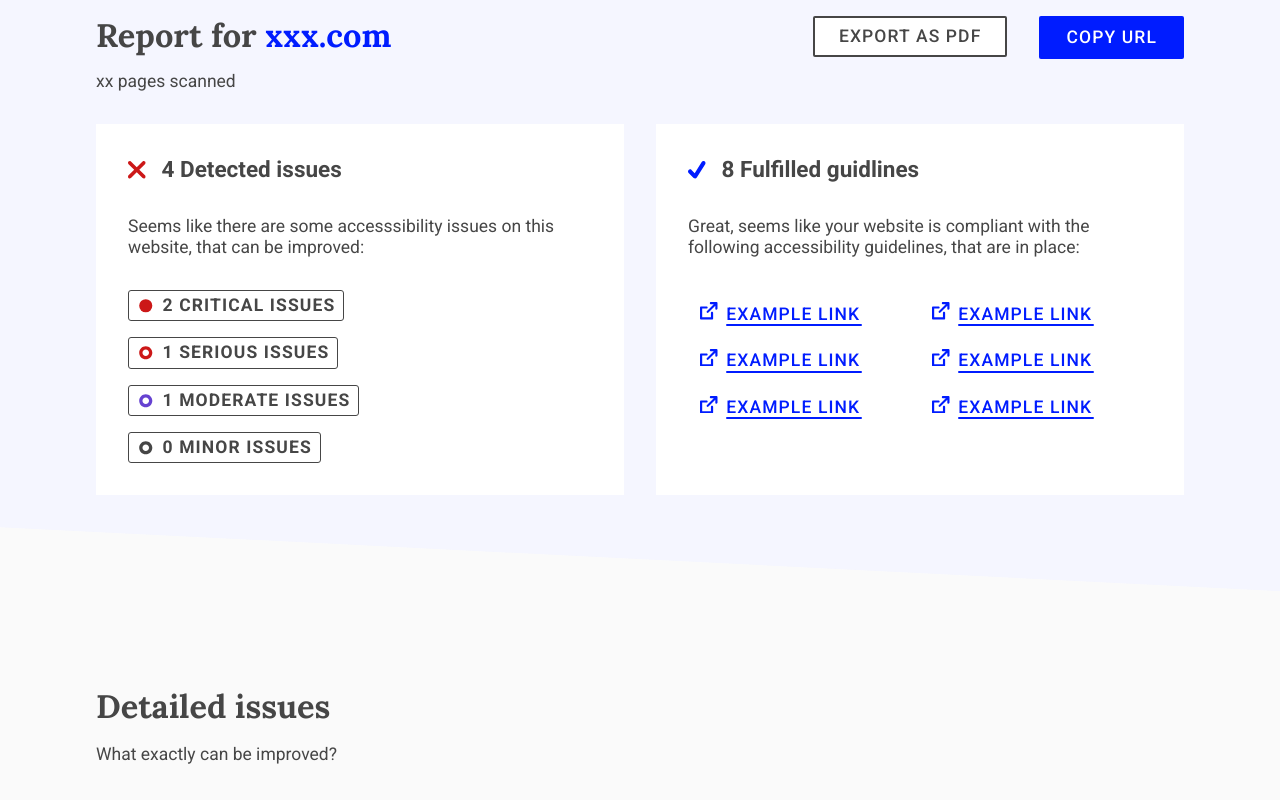
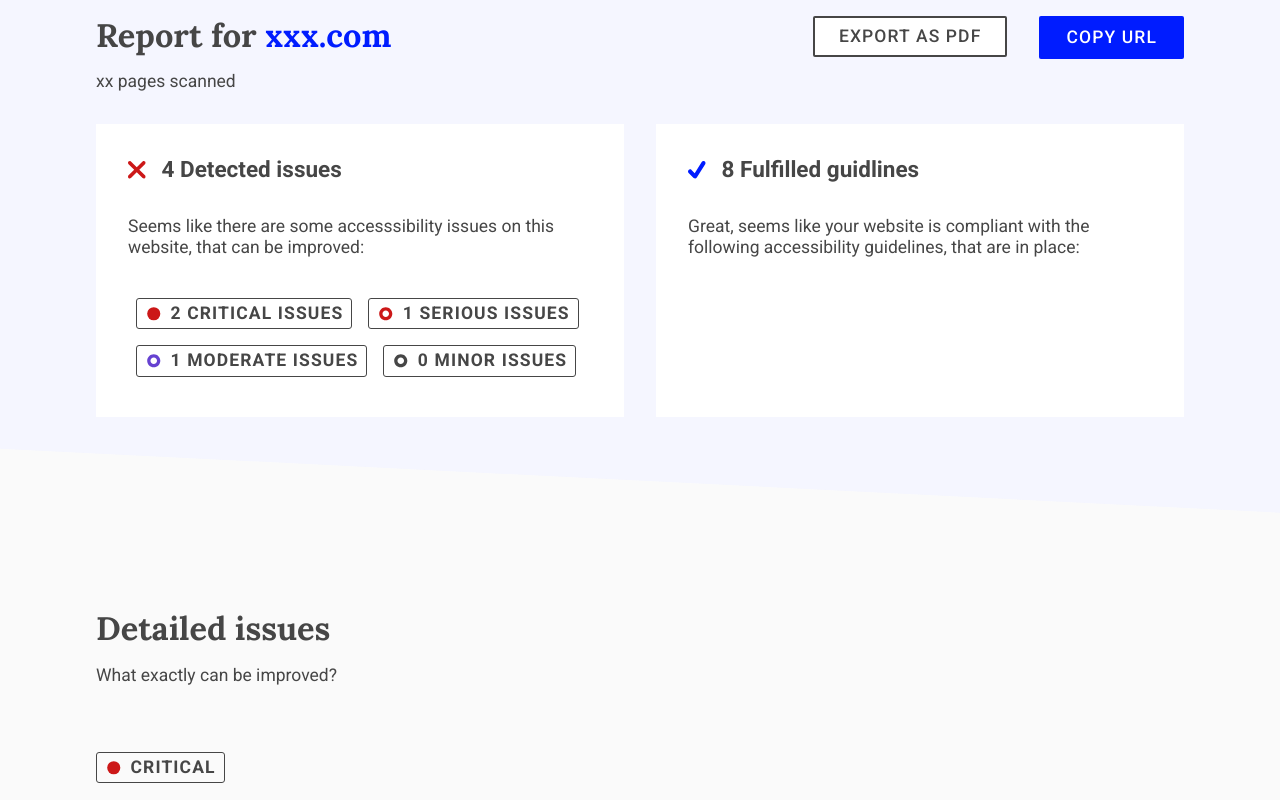
Before and after one commit to accessibility-tools/website, a Next.js app: page /report in a window 1280 px wide. Shown: the part 640-1440 px from the top of the page. Built offline with nearby package versions, Linux system fonts and the light colour scheme.

Commit message:
summary card update

```diff
--- a/src/components/report/OverviewCard.jsx
+++ b/src/components/report/OverviewCard.jsx
@@ -5,7 +5,6 @@ import { color } from "../../shared/style";
 import Stack from "../layout-components/Stack";
 import Icon from "../icon/Icon";
 import Badge from "../badge/Badge";
-import Link from "../links/Link";
 import { reportIcons } from "../../constants/reportIcons";
 
 const CardContainer = styled(Stack)`
@@ -31,28 +30,15 @@ const Title = styled.div`
   }
 `;
 
-const IssueContainer = styled(Stack)`
+const IssueContainer = styled.div`
+  display: flex;
+  flex-wrap: wrap;
   & > * {
-    width: fit-content;
-    justify-content: flex-start;
-  }
-
-  & > * + * {
-    margin-top: 1rem;
+    margin: 0.5rem;
   }
 `;
 
-const GuidelineContainer = styled.div`
-  display: flex;
-  flex-wrap: wrap;
-
-  a {
-    flex: 1 0 40%;
-    padding: 0.5rem;
-  }
-`;
-
-const OverviewCard = ({ title, subtext, isIssue, isGuideline, reportData }) => (
+const OverviewCard = ({ title, subtext, isIssue, reportData }) => (
   <CardContainer>
     <Title>
       {isIssue ? (
@@ -79,17 +65,6 @@ const OverviewCard = ({ title, subtext, isIssue, isGuideline, reportData }) => (
         })}
       </IssueContainer>
     )}
-
-    {isGuideline && (
-      <GuidelineContainer>
-        <Link icon="extLink" text="example link" isExternal={true} />
-        <Link icon="extLink" text="example link" isExternal={true} />
-        <Link icon="extLink" text="example link" isExternal={true} />
-        <Link icon="extLink" text="example link" isExternal={true} />
-        <Link icon="extLink" text="example link" isExternal={true} />
-        <Link icon="extLink" text="example link" isExternal={true} />
-      </GuidelineContainer>
-    )}
   </CardContainer>
 );
 
@@ -97,7 +72,6 @@ OverviewCard.propTypes = {
   title: PropTypes.string,
   subtext: PropTypes.string,
   isIssue: PropTypes.bool,
-  isGuideline: PropTypes.bool,
   reportData: PropTypes.object,
 };
 
```
